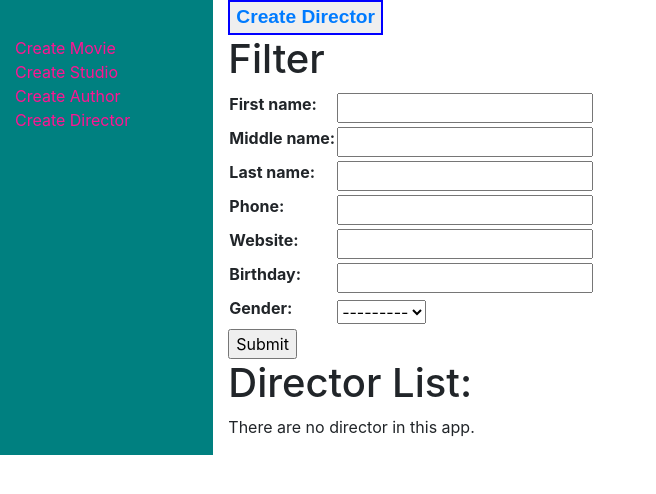
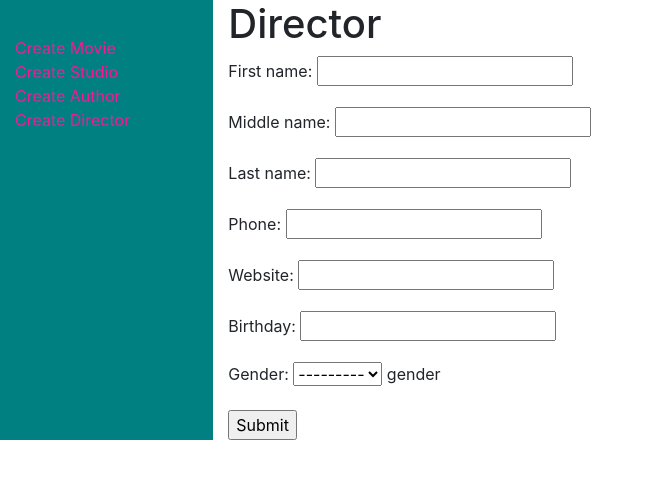
Before and after one commit to Mithilesh-M/Movie-django, a Django app: page /movieapp/director/create/ in a window 1280 px wide. Shown: the part 56-550 px from the top of the page, without its empty margins (0-656 px from the left). Run offline with Django 3.2, Linux system fonts and the light colour scheme; data that the repository does not hold is empty; some libraries are stand-ins or nearby versions.

Commit message:
Add director create view in movie app
Add create view for director

```diff
--- a/movieapp/templates/base_generic.html
+++ b/movieapp/templates/base_generic.html
@@ -49,7 +49,7 @@
       <div class="col-sm-2 pt-3" style="background-color:teal">
         <ul class="sidebar-nav" style="list-style-type: none;" >
           <li><a class= "" style="color: deeppink;" href="{% url 'movie-create' %}">Create Movie</a></li>
-          <li><a class= "" style="color: deeppink;" href="">Create Studio</a></li>
+          <li><a class= "" style="color: deeppink;" href="{% url 'director-create' %}">Create Studio</a></li>
             <li><a class= "" style="color: deeppink;" href="">Create Author</a></li>
             <li><a class= "" style="color: deeppink;" href="">Create Director</a></li>
         </ul>
--- a/movieapp/templates/movieapp/director_filter.html
+++ b/movieapp/templates/movieapp/director_filter.html
@@ -1,7 +1,7 @@
 {% extends "base_generic.html" %}
 
 {% block content %}
-    <button class="mybutton" onclick=""><a href="">Create Director</a></button>
+    <button class="mybutton" onclick="location.href='{% url 'director-create' %}"><a href="{% url 'director-create' %}">Create Director</a></button>
     <h1>Filter</h1>
     <form method="get">
         <table>
--- /dev/null
+++ b/movieapp/templates/movieapp/director_form.html
@@ -0,0 +1,11 @@
+{% extends "base_generic.html" %}
+
+{% block content %}
+<h1>Director</h1>
+<form method="POST" enctype="multipart/form-data">
+    {% csrf_token %}
+    {{ form.as_p }}
+    <input type="submit" value="Submit">
+</form>
+
+{% endblock %}
--- a/movieapp/urls.py
+++ b/movieapp/urls.py
@@ -8,5 +8,6 @@ urlpatterns = [
     path('movie/update/<int:pk>', views.MovieUpdateView.as_view(), name='movie-update'),
     path('movie/detail/<int:pk>', views.MovieeDetailView.as_view(), name='movie-detail'),
     path('movie/delete/<int:pk>', views.MovieDeleteView.as_view(), name='movie-delete'),
-    path('director/create/', views.DirectorListView.as_view(), name='director-list'),
+    path('director/', views.DirectorListView.as_view(), name='director-list'),
+    path('director/create/', views.DirectorCreateView.as_view(), name='director-create'),
 ]
--- a/movieapp/views.py
+++ b/movieapp/views.py
@@ -38,3 +38,8 @@ class MovieDeleteView(generic.DeleteView):
 class DirectorListView(views.FilterView):
     model = Director
     filterset_fields = ['first_name','middle_name','last_name','phone','website','birthday','gender']
+
+class DirectorCreateView(generic.CreateView):
+    model = Director
+    fields = ['first_name','middle_name','last_name','phone','website','birthday','gender']
+    success_url = reverse_lazy('director-list')
```
